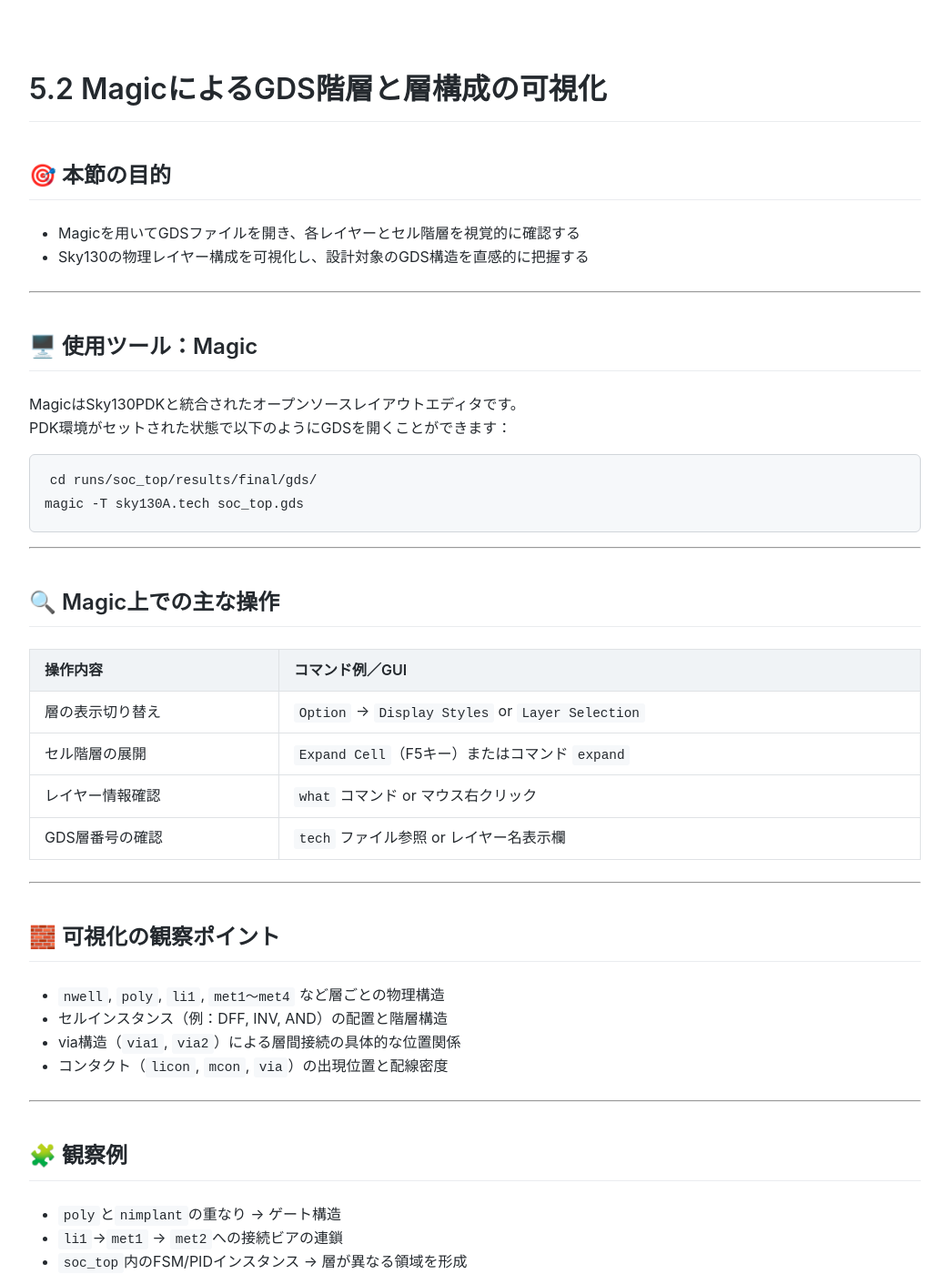
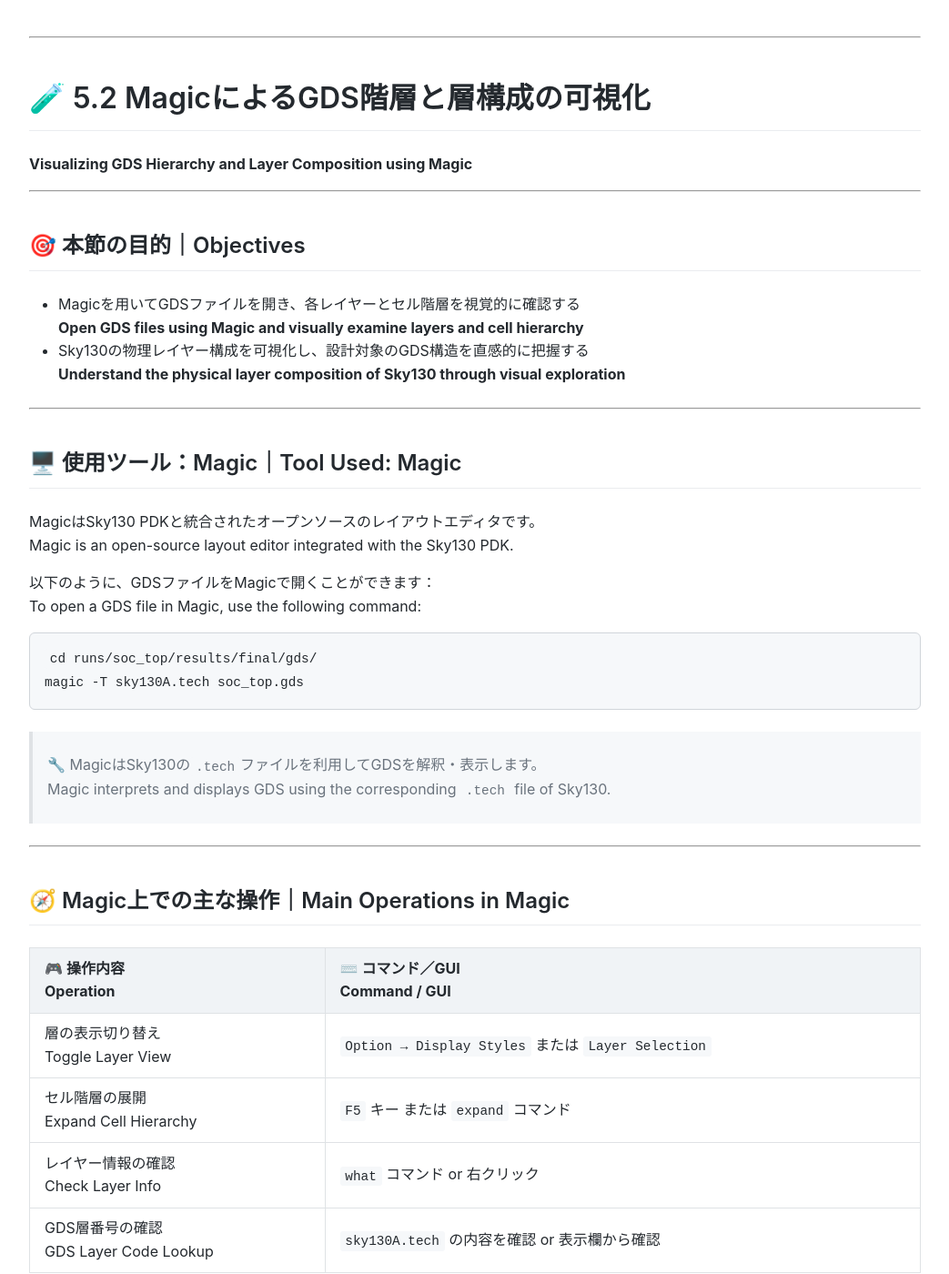
Before and after one commit to Samizo-AITL/Edusemi-v4x, a Jekyll site: the page built from f_chapter5_dfm/5_2_magic_gds.md, in a window 1280 px wide and 1400 px high. Shown: the whole window at 91% size, without its empty margins (118-1161 px from the left). Built offline with Jekyll 4.4.1, drawn with Linux system fonts in a browser that asks for light colours; our own code applies the rules of GitHub Pages for plain Markdown files; some of the changed text lies outside the part shown.

Commit message:
Update 5_2_magic_gds.md

````diff
--- a/f_chapter5_dfm/5_2_magic_gds.md
+++ b/f_chapter5_dfm/5_2_magic_gds.md
@@ -1,58 +1,86 @@
-# 5.2 MagicによるGDS階層と層構成の可視化
-
-## 🎯 本節の目的
-
-- Magicを用いてGDSファイルを開き、各レイヤーとセル階層を視覚的に確認する
-- Sky130の物理レイヤー構成を可視化し、設計対象のGDS構造を直感的に把握する
+---
+layout: default
+title: 5.2 MagicによるGDS階層と層構成の可視化
+---
 
 ---
 
-## 🖥️ 使用ツール：Magic
+# 🧪 5.2 MagicによるGDS階層と層構成の可視化
+**Visualizing GDS Hierarchy and Layer Composition using Magic**
 
-MagicはSky130PDKと統合されたオープンソースレイアウトエディタです。
-PDK環境がセットされた状態で以下のようにGDSを開くことができます：
+---
+
+## 🎯 本節の目的｜Objectives
+
+- Magicを用いてGDSファイルを開き、各レイヤーとセル階層を視覚的に確認する
+  **Open GDS files using Magic and visually examine layers and cell hierarchy**
+- Sky130の物理レイヤー構成を可視化し、設計対象のGDS構造を直感的に把握する
+  **Understand the physical layer composition of Sky130 through visual exploration**
+
+---
+
+## 🖥️ 使用ツール：Magic｜Tool Used: Magic
+
+MagicはSky130 PDKと統合されたオープンソースのレイアウトエディタです。
+Magic is an open-source layout editor integrated with the Sky130 PDK.
+
+以下のように、GDSファイルをMagicで開くことができます：
+To open a GDS file in Magic, use the following command:
 
 ```bash
 cd runs/soc_top/results/final/gds/
 magic -T sky130A.tech soc_top.gds
 ```
 
----
-
-## 🔍 Magic上での主な操作
-
-| 操作内容 | コマンド例／GUI |
-|----------|----------------|
-| 層の表示切り替え | `Option` → `Display Styles` or `Layer Selection` |
-| セル階層の展開 | `Expand Cell`（F5キー）またはコマンド `expand` |
-| レイヤー情報確認 | `what` コマンド or マウス右クリック |
-| GDS層番号の確認 | `tech` ファイル参照 or レイヤー名表示欄 |
+> 🔧 MagicはSky130の`.tech`ファイルを利用してGDSを解釈・表示します。
+> Magic interprets and displays GDS using the corresponding `.tech` file of Sky130.
 
 ---
 
-## 🧱 可視化の観察ポイント
+## 🧭 Magic上での主な操作｜Main Operations in Magic
 
-- `nwell`, `poly`, `li1`, `met1〜met4` など層ごとの物理構造
-- セルインスタンス（例：DFF, INV, AND）の配置と階層構造
-- via構造（`via1`, `via2`）による層間接続の具体的な位置関係
-- コンタクト（`licon`, `mcon`, `via`）の出現位置と配線密度
+| 🎮 **操作内容**<br>**Operation** | ⌨️ **コマンド／GUI**<br>**Command / GUI** |
+|-----------------------------|--------------------------------------------|
+| 層の表示切り替え<br>Toggle Layer View | `Option → Display Styles` または `Layer Selection` |
+| セル階層の展開<br>Expand Cell Hierarchy | `F5` キー または `expand` コマンド |
+| レイヤー情報の確認<br>Check Layer Info | `what` コマンド or 右クリック |
+| GDS層番号の確認<br>GDS Layer Code Lookup | `sky130A.tech` の内容を確認 or 表示欄から確認 |
 
 ---
 
-## 🧩 観察例
+## 🔍 可視化の観察ポイント｜Key Visualization Points
 
-- `poly`と`nimplant`の重なり → ゲート構造
-- `li1`→`met1` → `met2`への接続ビアの連鎖
-- `soc_top`内のFSM/PIDインスタンス → 層が異なる領域を形成
+| 🔬 **観察対象**<br>Observation | 📝 **内容**<br>Description |
+|------------------------------|-----------------------------|
+| `nwell`, `poly`, `li1`, `met1〜met4` | 各層の物理的配置・重なり方 |
+| セルインスタンス（例：DFF, INV） | 各モジュールの階層・配置構造 |
+| `via1`, `via2` などのビア | 層間接続の位置関係と構造 |
+| `licon`, `mcon`, `via` | コンタクトの種類と配置密度 |
 
 ---
 
-## ✅ 本節まとめ
+## 🧩 観察例｜Examples of Observations
 
-- MagicはSky130PDKと連携してレイアウト層構成を詳細に可視化可能
-- GDSファイルの階層的構造を理解することは、DFM設計の土台となる
-- 次節では DRC ルールに注目し、Magic上での設計ルールチェックを体験する
+- ✅ `poly` と `nimplant` の重なり → **ゲート構造**（MOSトランジスタ）
+- 🔁 `li1` → `met1` → `met2` への接続構造（ビアの連結）
+- 🧠 `soc_top` モジュール内の `FSM` や `PID` のレイアウト領域分離
+- 🔍 DRC違反が起こりやすい箇所の直感的把握
 
 ---
 
-👉 [5.3 DRCルールとその根拠（例：metal spacing）](5_3_drc_check.md)
+## ✅ 本節のまとめ｜Summary
+
+- MagicはSky130PDKと連携し、GDS構造や層構成を**階層的・視覚的に確認可能**
+  **Magic allows for hierarchical and visual inspection of GDS and layers**
+- 実際のセル構成や接続構造を目で見ることで、**設計の理解が大きく深まる**
+  **Visualizing physical layout deepens design comprehension**
+- 次節では、**DRCルール**とその**論理的根拠**に注目し、ルールチェックを体験します
+  **Next, we will focus on DRC rules and explore their logic and application**
+
+---
+
+## 🔗 前後のリンク｜Navigation
+
+- ⬅️ [5.1 PDK構造の理解とSky130レイヤー体系](5_1_pdk_layers.md)
+- ▶️ [5.3 DRCルールとその根拠（例：metal spacing）](5_3_drc_rules.md)
+- 🏠 [特別編 第5章 READMEに戻る](README.md)
````
